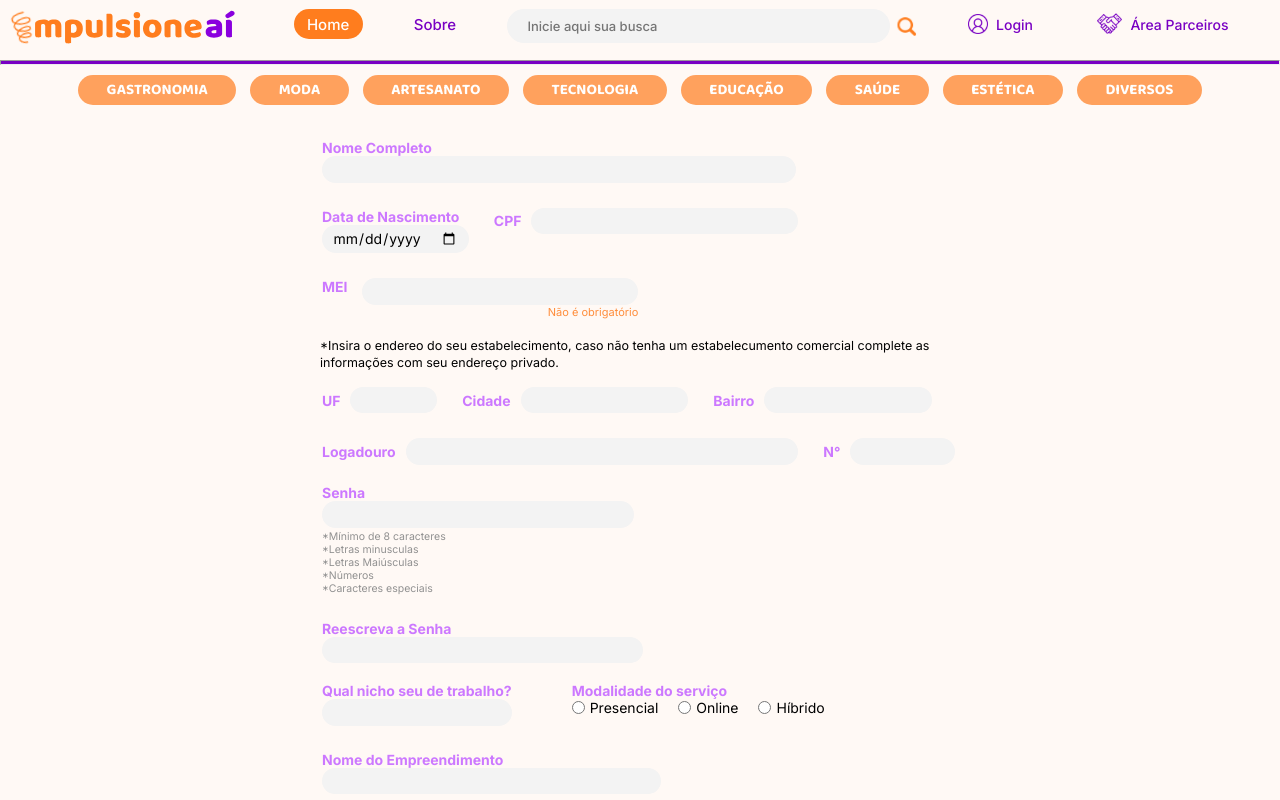
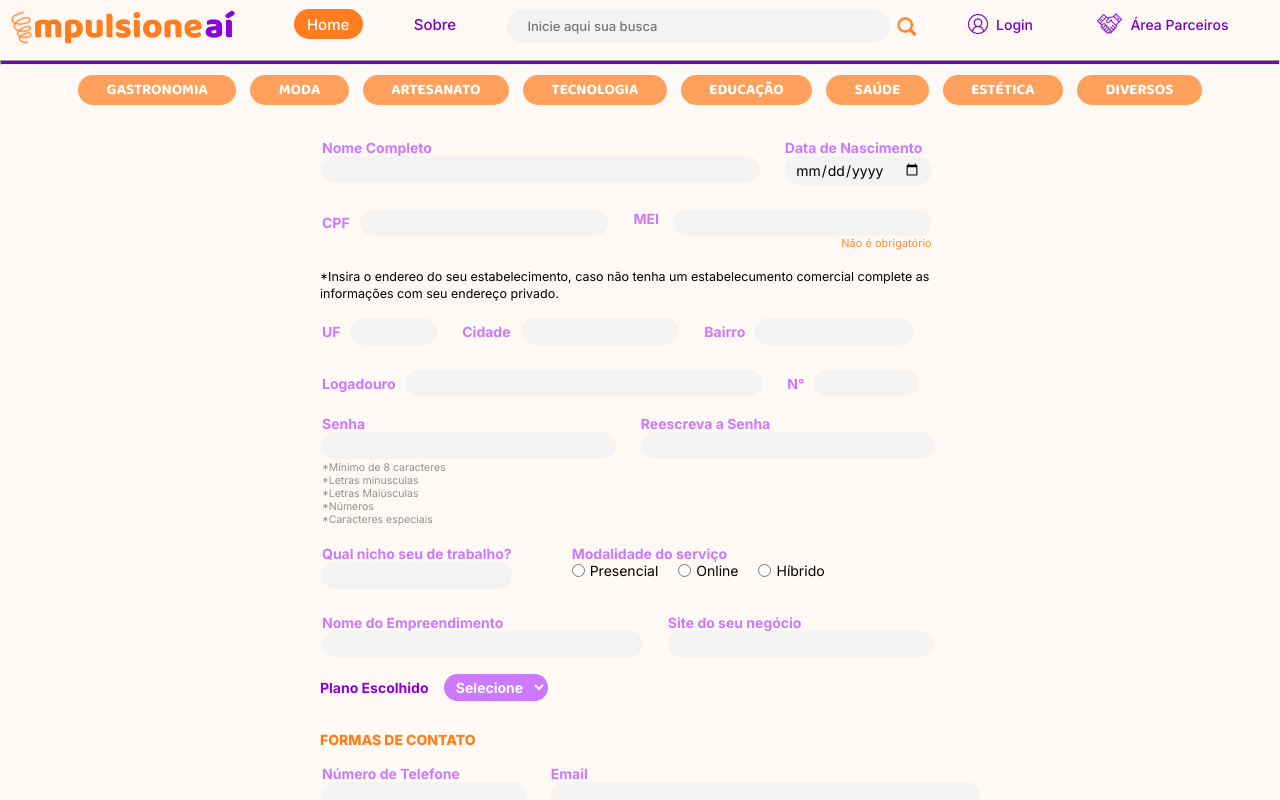
Before and after one commit to Rarissak/impulsioneAi, a React (Vite) app: page / in a window 1280 px wide. Shown: the top 800 px of the page. Built offline with nearby package versions, Linux system fonts and the light colour scheme.

Commit message:
Edit feat: Impedindo letras no campo cpf e mei
Quando fiz este form, sem querer deixei o navegador com zoom 90%. Ajustei o tamanho dos inputs novamente para ficar como no figma no zoom100%.

```diff
--- a/src/components/form/form.jsx
+++ b/src/components/form/form.jsx
@@ -13,6 +13,17 @@ import instagramRoxo from '../../assets/instagramRoxo.svg'
 // import instagram from '../../assets/iconInstagram.svg'
 // import telegram from '../../assets/iconTelegram.svg'
 
+// Adicionando função de barramento de letras no input
+function apenasNumeros(evt) {
+    // Obtém o código ASCII do caractere digitado
+    var charCode = (evt.which) ? evt.which : evt.keyCode;
+
+    // Verifica se o caractere digitado é uma letra
+    if (charCode >= 65 && charCode <= 90 || charCode >= 97 && charCode <= 122) {
+        // Cancela o evento de digitação (não insere o caractere no campo)
+        evt.preventDefault();
+    }
+}
 
 function Form()
 {
@@ -31,8 +42,9 @@ function Form()
                             <span className="nameField">Nome Completo</span>
                             <input
                                 type="text"
-                                size={47}
-                                required/>
+                                size={43}
+                                required
+                               />
                         </div>
 
                         {/*DATA DE NASCIMENTO*/}
@@ -52,7 +64,8 @@ function Form()
                                 pattern="\d{3}\.\d{3}\.\d{3}-\d{2}"
                                 maxLength="14"
                                 required
-                                size={24}/>
+                                size={22}
+                                onKeyDown={apenasNumeros}/>
                         </div>
 
                         {/*MEI*/}
@@ -63,7 +76,8 @@ function Form()
                                     type="text"
                                     pattern="[0-9]{2}\.[0-9]{3}\.[0-9]{3}\/[0-9]{4}-[0-9]{2}"
                                     maxLength="18"
-                                    size={25}/>
+                                    size={23}
+                                    onKeyDown={apenasNumeros}/>
                                     <span className="optional">Não é obrigatório</span>
                             </div>
                         </div>
@@ -89,7 +103,7 @@ function Form()
                         <input
                         type="text"
                         required
-                        size={13.5}/>
+                        size={12}/>
                     </div>
 
                     {/*BAIRRO*/}
@@ -98,7 +112,7 @@ function Form()
                         <input
                         type="text"
                         required
-                        size={13.5}/>
+                        size={12}/>
                     </div>
 
                     {/*LOGADOURO*/}
@@ -107,7 +121,7 @@ function Form()
                         <input
                         type="text"
                         required
-                        size={38}/>
+                        size={34}/>
                     </div>
 
                     {/*NÚMERO DA CASA OU APARTAMENTO*/}
@@ -116,7 +130,10 @@ function Form()
                         <input
                         type="text"
                         required
-                        size={6}/>
+                        size={6}
+                        max={99999}
+                        min={0}/>
+
                     </div>
 
 
@@ -131,9 +148,10 @@ function Form()
                     <div className="fieldType1">
                         <span className="nameField">Senha</span>
                         <input
-                        type="text"
+                        type="password"
                         required
-                        size={29}/>
+                        minLength={8}
+                        size={27}/>
                         {/*Orientação de preenchimento de senha*/}
                         <br></br>
                         <div id="passwordRequery">
@@ -149,9 +167,10 @@ function Form()
                     <div className="fieldType1">
                         <span className="nameField">Reescreva a Senha</span>
                         <input
-                        type="text"
+                        type="password"
                         required
-                        size={30}
+                        minLength={8}
+                        size={27.5}
                         />
                     </div>
 
@@ -204,7 +223,7 @@ function Form()
                         <input
                             type="text"
                             required
-                            size={32}/>
+                            size={30}/>
                     </div>
 
                     {/*SITE DO NEGÓCIO*/}
@@ -213,7 +232,7 @@ function Form()
                         <input
                             type="text"
                             required
-                            size={27}/>
+                            size={24}/>
                     </div>
                 </fieldset>
 
```
